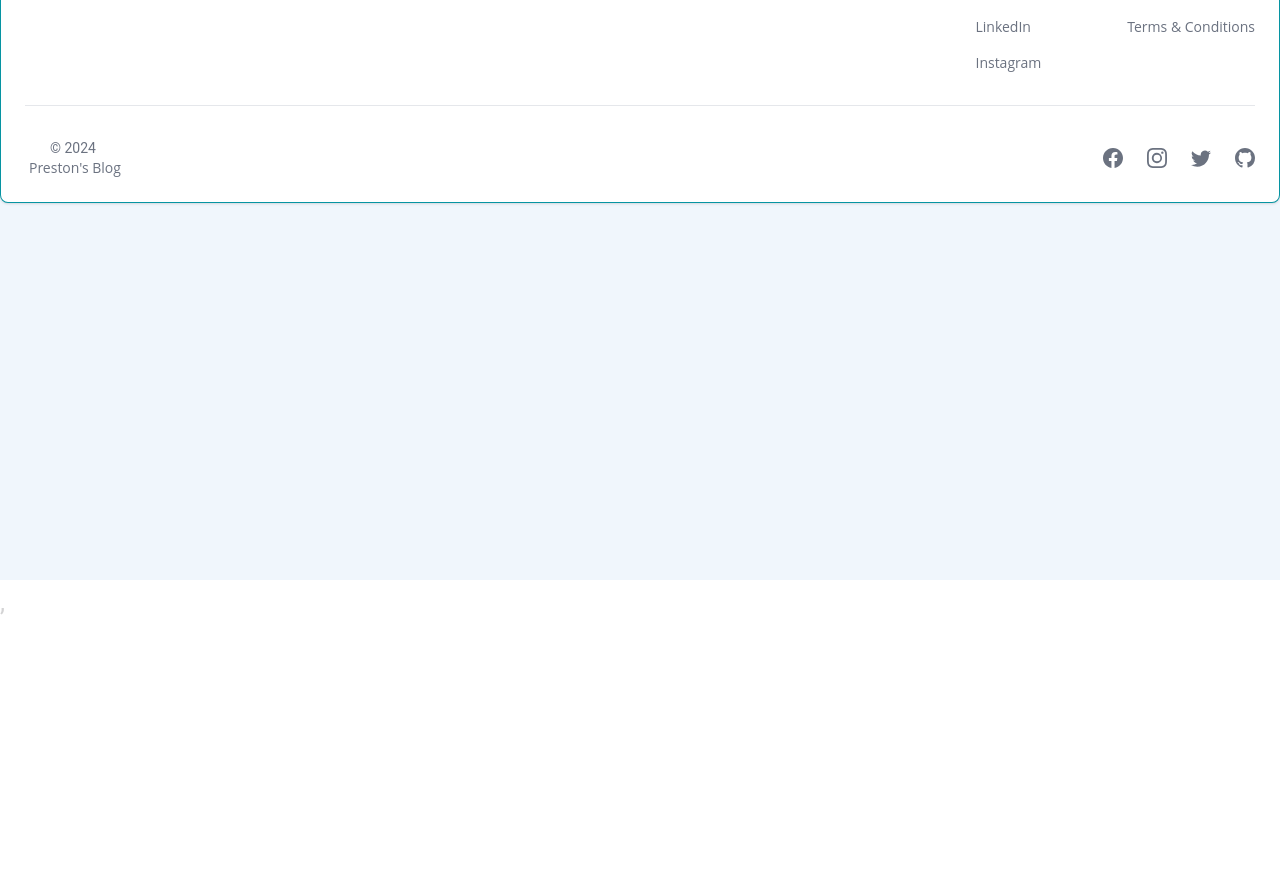
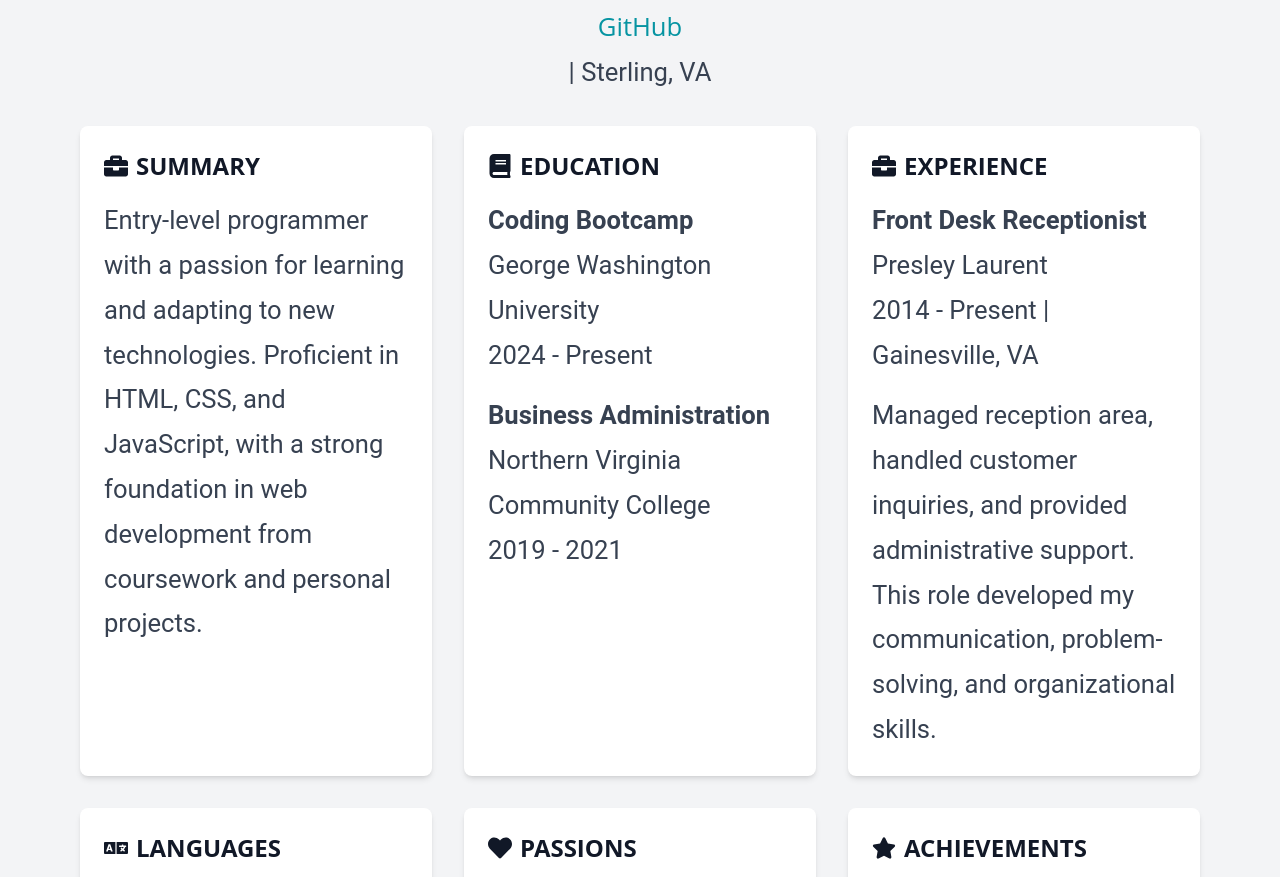
Before and after one commit to PrestonNguyen2001/React-Portfolio, a React (Vite) app in the folder client/: page /resume in a window 1280 px wide. Shown: the part 220-1097 px from the top of the page. Before the commit the page ends 845 px from the top, so only its background shows below. Built offline with nearby package versions, Linux system fonts and the light colour scheme; no server answers.

Commit message:
Add profile image and resume page

```diff
--- a/client/src/pages/Resume.jsx
+++ b/client/src/pages/Resume.jsx
@@ -1,3 +1,221 @@
+import {
+  FaBriefcase,
+  FaBook,
+  FaStar,
+  FaProjectDiagram,
+  FaHeart,
+  FaLanguage,
+  FaListUl,
+} from "react-icons/fa";
+
 export default function Resume() {
-  return <div>Resume</div>;
+  return (
+    <div className="bg-gray-100 dark:bg-gray-900 py-10">
+      <div className="max-w-6xl mx-auto px-4">
+        <div className="text-center mb-8">
+          <h1 className="text-5xl font-bold text-gray-900 dark:text-white">
+            PRESTON NGUYEN
+          </h1>
+          <h2 className="text-xl text-gray-700 dark:text-gray-300">
+            Entry Level Programmer
+          </h2>
+          <p className="text-gray-700 dark:text-gray-300">
+            703-973-8176 | prestonnguyen2001@gmail.com |{" "}
+            <a
+              href="https://github.com/PrestonNguyen2001"
+              className="text-teal-500 hover:underline"
+            >
+              GitHub
+            </a>{" "}
+            | Sterling, VA
+          </p>
+        </div>
+        <div className="grid grid-cols-1 md:grid-cols-2 lg:grid-cols-3 gap-8">
+          <div className="bg-white dark:bg-gray-800 p-6 rounded-lg shadow-md">
+            <h2 className="text-2xl font-bold text-gray-900 dark:text-white mb-4 flex items-center">
+              <FaBriefcase className="mr-2" /> SUMMARY
+            </h2>
+            <p className="text-gray-700 dark:text-gray-300">
+              Entry-level programmer with a passion for learning and adapting to
+              new technologies. Proficient in HTML, CSS, and JavaScript, with a
+              strong foundation in web development from coursework and personal
+              projects.
+            </p>
+          </div>
+
+          <div className="bg-white dark:bg-gray-800 p-6 rounded-lg shadow-md">
+            <h2 className="text-2xl font-bold text-gray-900 dark:text-white mb-4 flex items-center">
+              <FaBook className="mr-2" /> EDUCATION
+            </h2>
+            <p className="text-gray-700 dark:text-gray-300">
+              <strong>Coding Bootcamp</strong>
+              <br />
+              George Washington University
+              <br />
+              2024 - Present
+            </p>
+            <p className="text-gray-700 dark:text-gray-300 mt-4">
+              <strong>Business Administration</strong>
+              <br />
+              Northern Virginia Community College
+              <br />
+              2019 - 2021
+            </p>
+          </div>
+
+          <div className="bg-white dark:bg-gray-800 p-6 rounded-lg shadow-md">
+            <h2 className="text-2xl font-bold text-gray-900 dark:text-white mb-4 flex items-center">
+              <FaBriefcase className="mr-2" /> EXPERIENCE
+            </h2>
+            <p className="text-gray-700 dark:text-gray-300">
+              <strong>Front Desk Receptionist</strong>
+              <br />
+              Presley Laurent
+              <br />
+              2014 - Present | Gainesville, VA
+            </p>
+            <p className="text-gray-700 dark:text-gray-300 mt-4">
+              Managed reception area, handled customer inquiries, and provided
+              administrative support. This role developed my communication,
+              problem-solving, and organizational skills.
+            </p>
+          </div>
+
+          <div className="bg-white dark:bg-gray-800 p-6 rounded-lg shadow-md">
+            <h2 className="text-2xl font-bold text-gray-900 dark:text-white mb-4 flex items-center">
+              <FaLanguage className="mr-2" /> LANGUAGES
+            </h2>
+            <p className="text-gray-700 dark:text-gray-300 mb-4">
+              Python - Beginner
+              <br />
+              JavaScript - Intermediate
+              <br />
+              HTML/CSS - Intermediate
+            </p>
+          </div>
+
+          <div className="bg-white dark:bg-gray-800 p-6 rounded-lg shadow-md">
+            <h2 className="text-2xl font-bold text-gray-900 dark:text-white mb-4 flex items-center">
+              <FaHeart className="mr-2" /> PASSIONS
+            </h2>
+            <ul className="list-disc list-inside text-gray-700 dark:text-gray-300 mb-4">
+              <li>Technology and Programming</li>
+              <li>Creative Problem-Solving</li>
+              <li>Personal Development</li>
+              <li>Team Collaboration</li>
+            </ul>
+          </div>
+
+          <div className="bg-white dark:bg-gray-800 p-6 rounded-lg shadow-md">
+            <h2 className="text-2xl font-bold text-gray-900 dark:text-white mb-4 flex items-center">
+              <FaStar className="mr-2" /> ACHIEVEMENTS
+            </h2>
+            <p className="text-gray-700 dark:text-gray-300">
+              Successfully contributed to the growth and operational efficiency
+              of my family’s business. This experience instilled a strong work
+              ethic and taught me valuable lessons in entrepreneurship and
+              customer service.
+            </p>
+          </div>
+          <div className="bg-white dark:bg-gray-800 p-6 rounded-lg shadow-md">
+            <h2 className="text-2xl font-bold text-gray-900 dark:text-white mb-4 flex items-center">
+              <FaListUl className="mr-2" /> STRENGTHS
+            </h2>
+            <ul className="list-disc list-inside text-gray-700 dark:text-gray-300">
+              <li>
+                <span className="text-teal-500">Proactive Learner:</span>{" "}
+                Continuously seeks out new knowledge and skills, staying updated
+                with the latest technologies and best practices in software
+                development.
+              </li>
+              <li>
+                <span className="text-teal-500">Strong Work Ethic:</span>{" "}
+                Demonstrated commitment and dedication through extensive
+                experience in family business and current educational pursuits.
+              </li>
+              <li>
+                <span className="text-teal-500">
+                  Problem-Solving Abilities:
+                </span>{" "}
+                Adept at troubleshooting and resolving technical issues, as well
+                as creatively addressing challenges in project development.
+              </li>
+              <li>
+                <span className="text-teal-500">
+                  Collaborative Team Player:
+                </span>{" "}
+                Works effectively in team settings, contributing positively to
+                group projects and fostering a cooperative work environment.
+              </li>
+              <li>
+                <span className="text-teal-500">Adaptability:</span> Quickly
+                adapts to new tools, technologies, and environments, ensuring
+                seamless integration and contribution to projects.
+              </li>
+              <li>
+                <span className="text-teal-500">
+                  Customer Service Oriented:
+                </span>{" "}
+                Brings valuable experience in customer service, enhancing
+                communication and interpersonal skills vital for understanding
+                and addressing user needs.
+              </li>
+              <li>
+                <span className="text-teal-500">Attention to Detail:</span>{" "}
+                Ensures accuracy and precision in coding, documentation, and
+                overall project execution, leading to high-quality deliverables.
+              </li>
+            </ul>
+          </div>
+
+          <div className="bg-white dark:bg-gray-800 p-6 rounded-lg shadow-md">
+            <h2 className="text-2xl font-bold text-gray-900 dark:text-white mb-4 flex items-center">
+              <FaProjectDiagram className="mr-2" /> PROJECTS
+            </h2>
+            <ul className="list-disc list-inside space-y-4">
+              <li>
+                <a
+                  href="https://prestonnguyen2001.github.io/Two-Page-Personal-Blog/"
+                  className="text-teal-500 hover:underline"
+                >
+                  Two-Page Personal Blog
+                </a>
+                <p className="text-gray-700 dark:text-gray-300">
+                  Developed a personal blog website using HTML, CSS, and
+                  JavaScript. This project helped me understand the basics of
+                  web development and user interface design.
+                </p>
+              </li>
+              <li>
+                <a
+                  href="https://prestonnguyen2001.github.io/Dynamic-Resume-Builder/"
+                  className="text-teal-500 hover:underline"
+                >
+                  Dynamic Resume Builder
+                </a>
+                <p className="text-gray-700 dark:text-gray-300">
+                  Created an interactive web application for building and
+                  customizing resumes. This project enhanced my skills in
+                  JavaScript and frontend frameworks.
+                </p>
+              </li>
+              <li>
+                <a
+                  href="https://prestonnguyen2001.github.io/Dynamic-Weather-Dashboard/"
+                  className="text-teal-500 hover:underline"
+                >
+                  Weather Dashboard
+                </a>
+                <p className="text-gray-700 dark:text-gray-300">
+                  Built a weather dashboard that displays current weather
+                  conditions and forecasts. Utilized APIs to fetch data and
+                  dynamically update the interface.
+                </p>
+              </li>
+            </ul>
+          </div>
+        </div>
+      </div>
+    </div>
+  );
 }
```
Also changed, not shown: client/src/assets/images/ProfileImage.png (added).
